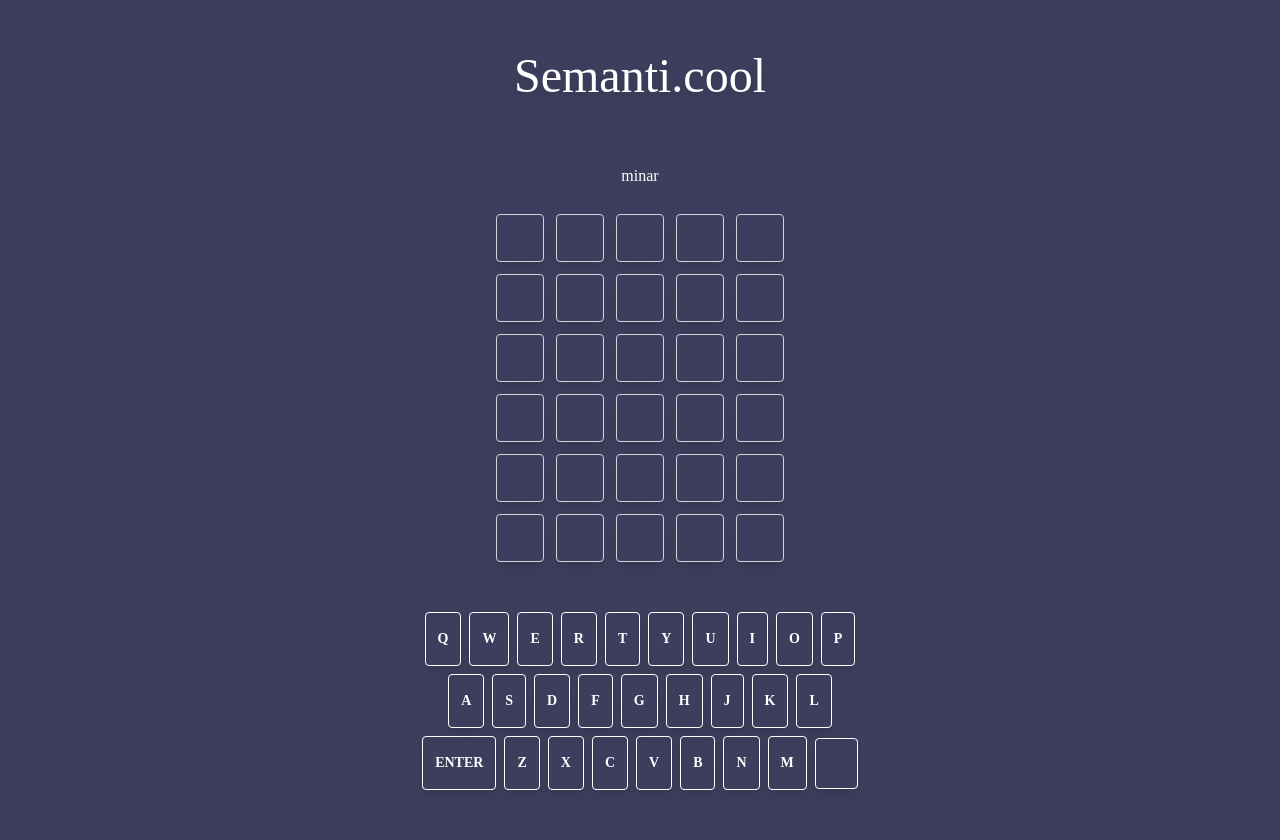
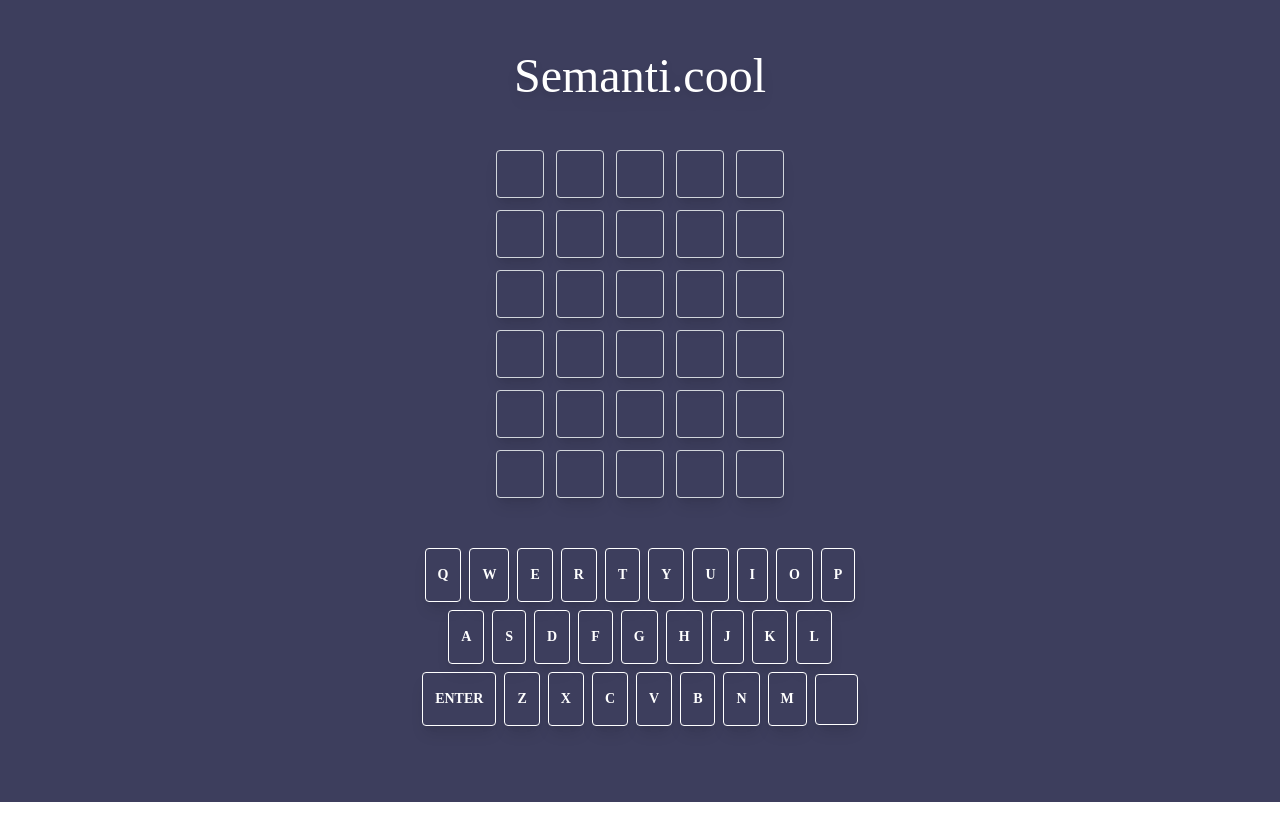
Before and after one commit to Anemaygi/semanti.cool, a React (Vite) app: page / in a window 1280 px wide. Shown: the top 840 px of the page. After the commit the page ends 802 px from the top, so only its background shows below. Built offline with nearby package versions, Linux system fonts and the light colour scheme; some icons are missing; a web font is replaced by a local one.

Commit message:
fix: remove text from the page

```diff
--- a/src/components/Game.tsx
+++ b/src/components/Game.tsx
@@ -32,7 +32,7 @@
 
   return (
     <div>
-      <p className="text-center m-5 font-primary">{solution}</p>
+      {/* <p className="text-center m-5 font-primary">{solution}</p> */}
       <Grid currentGuess={currentGuess} guesses={guesses} turn={turn} />
       <Keyboard letters={letters} onClickKey={clickKey}/>
     </div>
```
